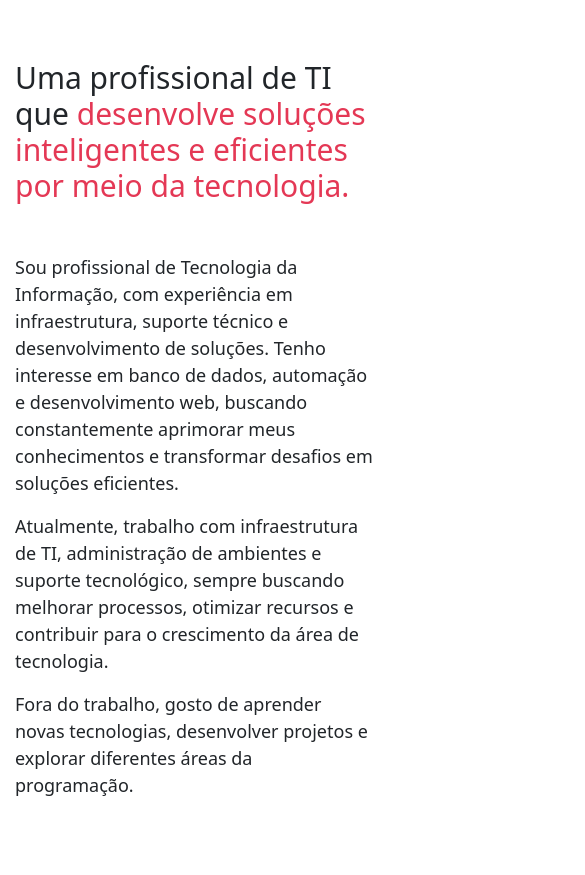
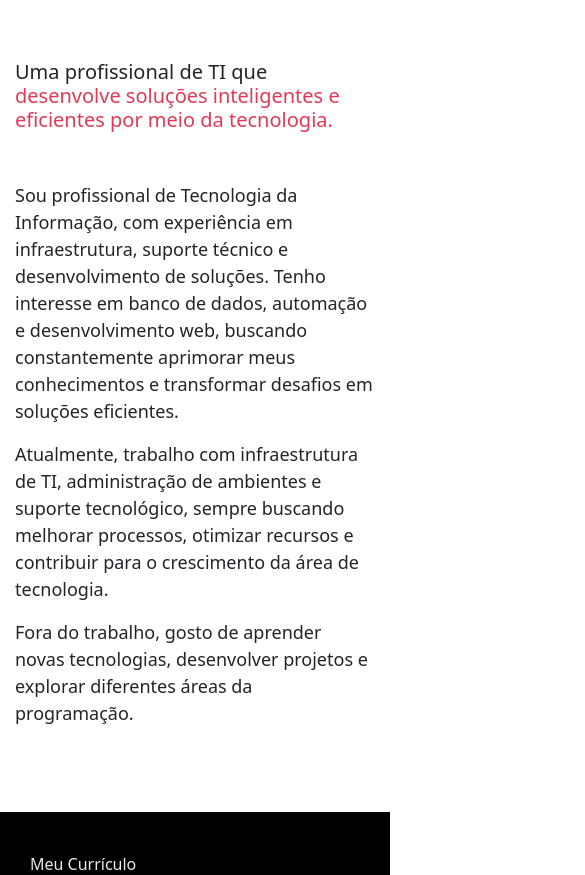
Before and after one commit to bianca-256465/Portif-lio, a plain HTML site: page index.html in a window 390 px wide. Shown: the part 225-1100 px from the top of the page, 585 px wide, since content can reach past the window. Drawn offline with nearby package versions, Linux system fonts and the light colour scheme.

Commit message:
Update style.css

```diff
--- a/css-interno/style.css
+++ b/css-interno/style.css
@@ -43,7 +43,7 @@ body{
 /*APRESENTAÇÃO*/
 
 .apresentacao{
-    font-size: clamp(20px, 30vw, 30px);
+    font-size: clamp(20px, 4vw, 30px);
     margin-bottom: 50px;
 }
 
@@ -54,8 +54,6 @@ body{
 }
 
 
-
-
 #rodape{
     background-color: rgb(0, 0, 0);
     height: 150px;
@@ -63,7 +61,7 @@ body{
 }
 
 .informacoes{
-    width: 800px;
+    width: 100% ;
     margin: 0 auto;
     padding: 40px 0 0 30px;
 }
```
